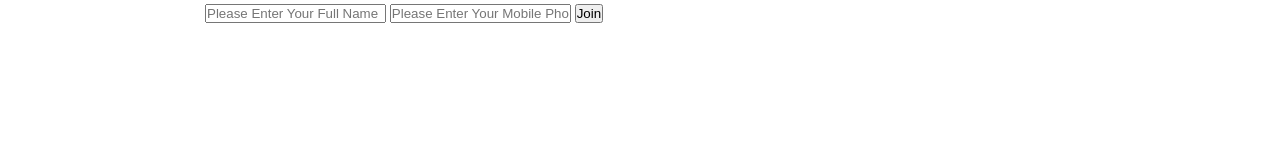
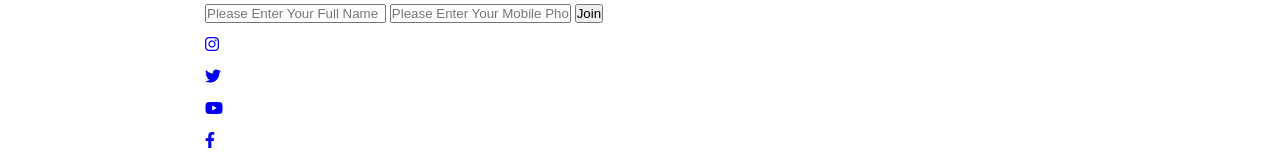
Before and after one commit to simamatin/SPCA, a plain HTML site: page index.html in a window 1280 px wide. Shown: the part 2931-3085 px from the top of the page. Before the commit the page ends 2960 px from the top, so only its background shows below. Drawn offline with Linux system fonts and the light colour scheme; animation ran at ten frames a second.

Commit message:
add social

```diff
--- a/index.html
+++ b/index.html
@@ -89,6 +89,30 @@
                     <input id="mobilePhone" type="tel" placeholder="Please Enter Your Mobile Phone">
                     <button>Join</button>
                 </form>
+                        <div class="social">
+                    <ul>
+                        <li>
+                            <a href="#">
+                                <i class="fab fa-instagram"></i>
+                            </a>
+                        </li>
+                        <li>
+                            <a href="#">
+                                <i class="fab fa-twitter"></i>
+                            </a>
+                        </li>
+                        <li>
+                            <a href="#">
+                                <i class="fab fa-youtube"></i>
+                            </a>
+                        </li>
+                        <li>
+                            <a href="#">
+                                <i class="fab fa-facebook-f"></i>
+                            </a>
+                        </li>
+                    </ul>
+                </div>
              </div
        </div>
     </footer>
```
